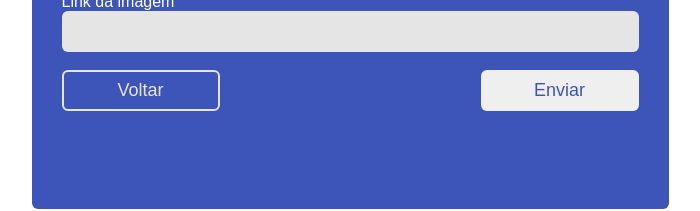
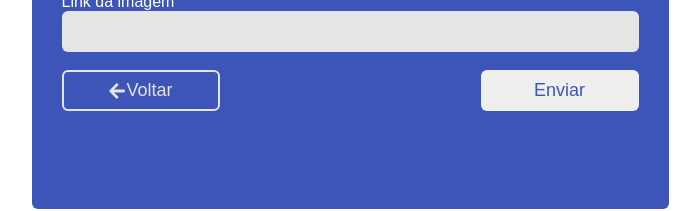
Before and after one commit to devpolatto/Idea-app, a React (Create React App) app: page / in a window 1280 px wide. Shown: the part 575-786 px from the top of the page, without its empty margins (290-990 px from the left). Built offline with nearby package versions, Linux system fonts and the light colour scheme.

Commit message:
- Stylizing the navigation buttons on the new idea page: we still need to adjust the positioning of the btn-back icon

```diff
--- a/package.json
+++ b/package.json
@@ -3,11 +3,13 @@
   "version": "0.1.0",
   "private": true,
   "dependencies": {
+    "@material-ui/icons": "^4.9.1",
     "@testing-library/jest-dom": "^4.2.4",
     "@testing-library/react": "^9.3.2",
     "@testing-library/user-event": "^7.1.2",
     "react": "^16.13.1",
     "react-dom": "^16.13.1",
+    "react-icons": "^3.10.0",
     "react-scripts": "3.4.1",
     "styled-components": "^5.1.1"
   },
--- a/src/pages/NewIdea/index.js
+++ b/src/pages/NewIdea/index.js
@@ -1,6 +1,10 @@
 import React from 'react';
 
 import { Container } from './styles';
+
+// import { ArrowBack } from '@material-ui/icons';
+
+import { FaArrowLeft } from 'react-icons/fa';
 
 function NewIdea() {
   return (
@@ -36,7 +40,7 @@ function NewIdea() {
             </div>
 
             <div className="navigation">
-                <button className="btn-back">Voltar</button>
+                <button className="btn-back"><FaArrowLeft value={{ className: 'react-icons' }} />Voltar</button>
                 <button className="btn-send">Enviar</button>
             </div>
 
--- a/src/pages/NewIdea/styles.js
+++ b/src/pages/NewIdea/styles.js
@@ -97,9 +97,15 @@ export const Container = styled.div`
             font-size: 18px;
         };
         .btn-back {
+            display: flex;
+            align-items: center;
+            justify-content: center;
             color: #E5E5E5;
             background: none;
             border: 2px solid #E5E5E5;
+            .react-icons{
+                margin-right: 5px;
+            }
         }
 
         .btn-send {
```
Also changed, not shown: 1 other file (tests, documents, lock files or other folders).
